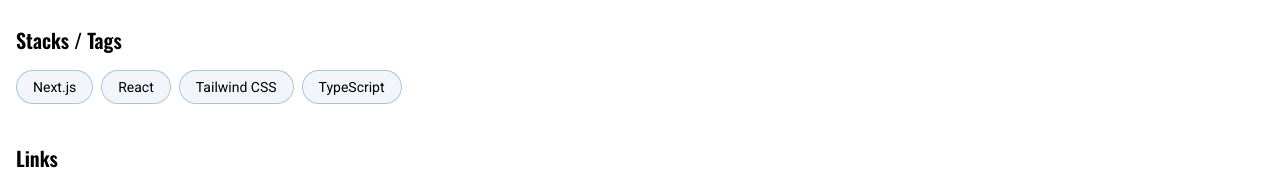
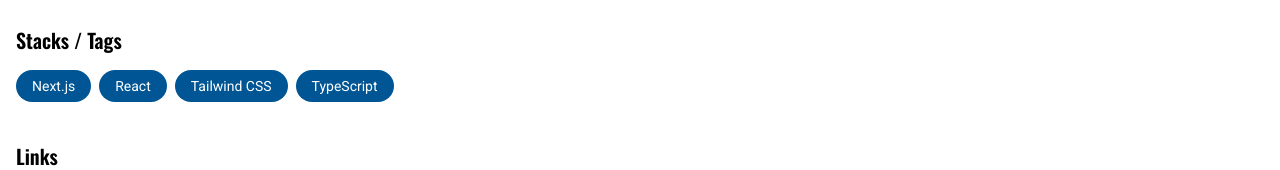
Before and after one commit to phang-willy/portfolio, a Next.js app: page /en/projects/portfolio in a window 1280 px wide. Shown: the part 733-903 px from the top of the page. Built offline with nearby package versions, Linux system fonts and the light colour scheme; no server answers.

Commit message:
fix: french resume link

```diff
--- a/src/app/(main)/projects/[id]/project-detail-content.tsx
+++ b/src/app/(main)/projects/[id]/project-detail-content.tsx
@@ -117,7 +117,7 @@
                 style={getBlockStyle(idxStackChip(i))}
                 className={getBlockShellClassName(
                   idxStackChip(i),
-                  "rounded-full border border-main/30 bg-main/5 px-4 py-1.5 text-sm",
+                  "rounded-full bg-main hover:bg-main/80 focus-visible:bg-main/80 transition-colors text-white px-4 py-1.5 text-sm",
                 )}
                 data-reveal-index={idxStackChip(i)}
               >
--- a/src/data/link.json
+++ b/src/data/link.json
@@ -36,7 +36,7 @@
       "icon": "cv",
       "language": {
         "fr": {
-          "url": "/CV-PHANG-Willy.pdf",
+          "url": "/CV-PHANG-WILLY.pdf",
           "label": "CV"
         },
         "en": {
```
